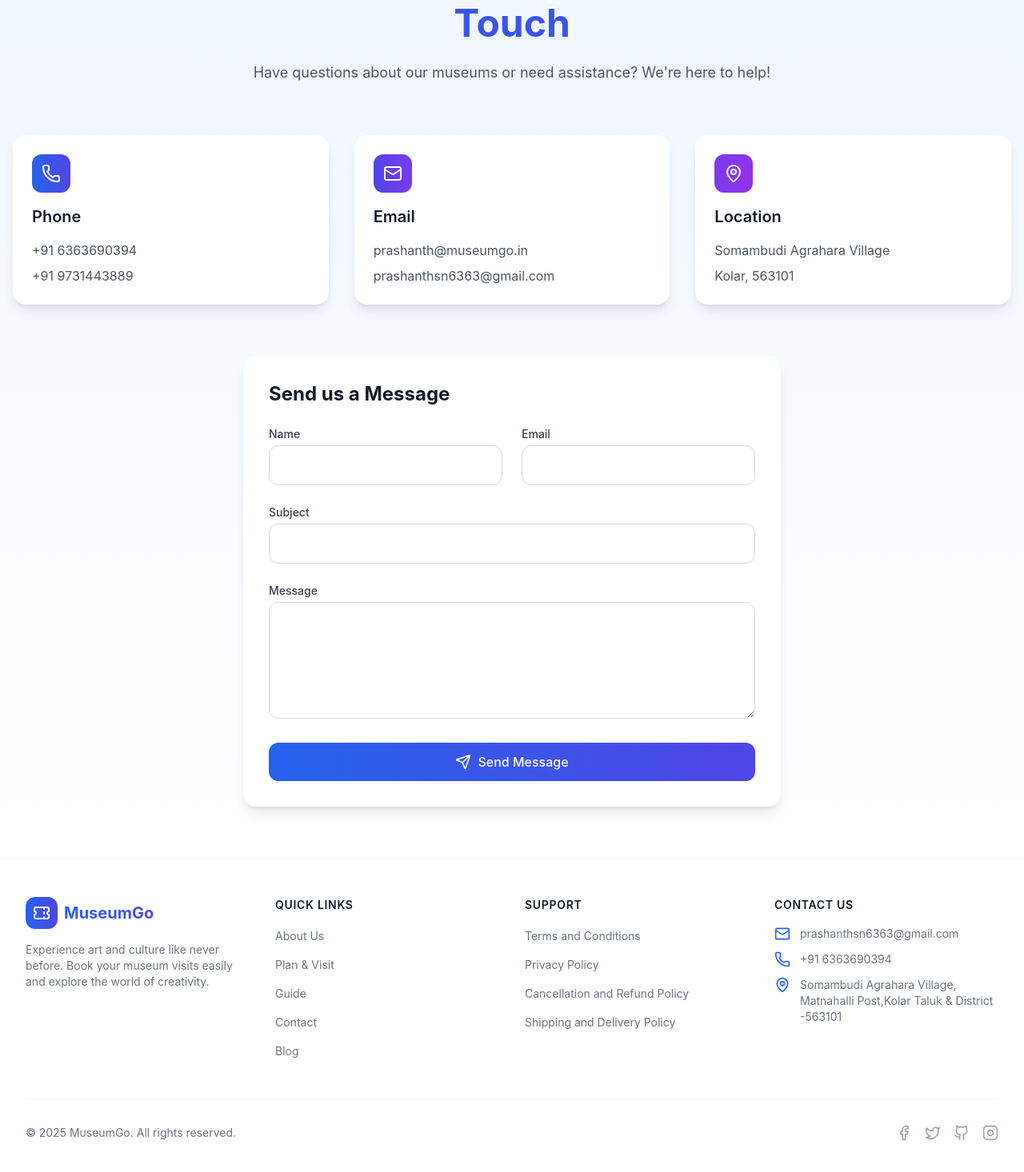
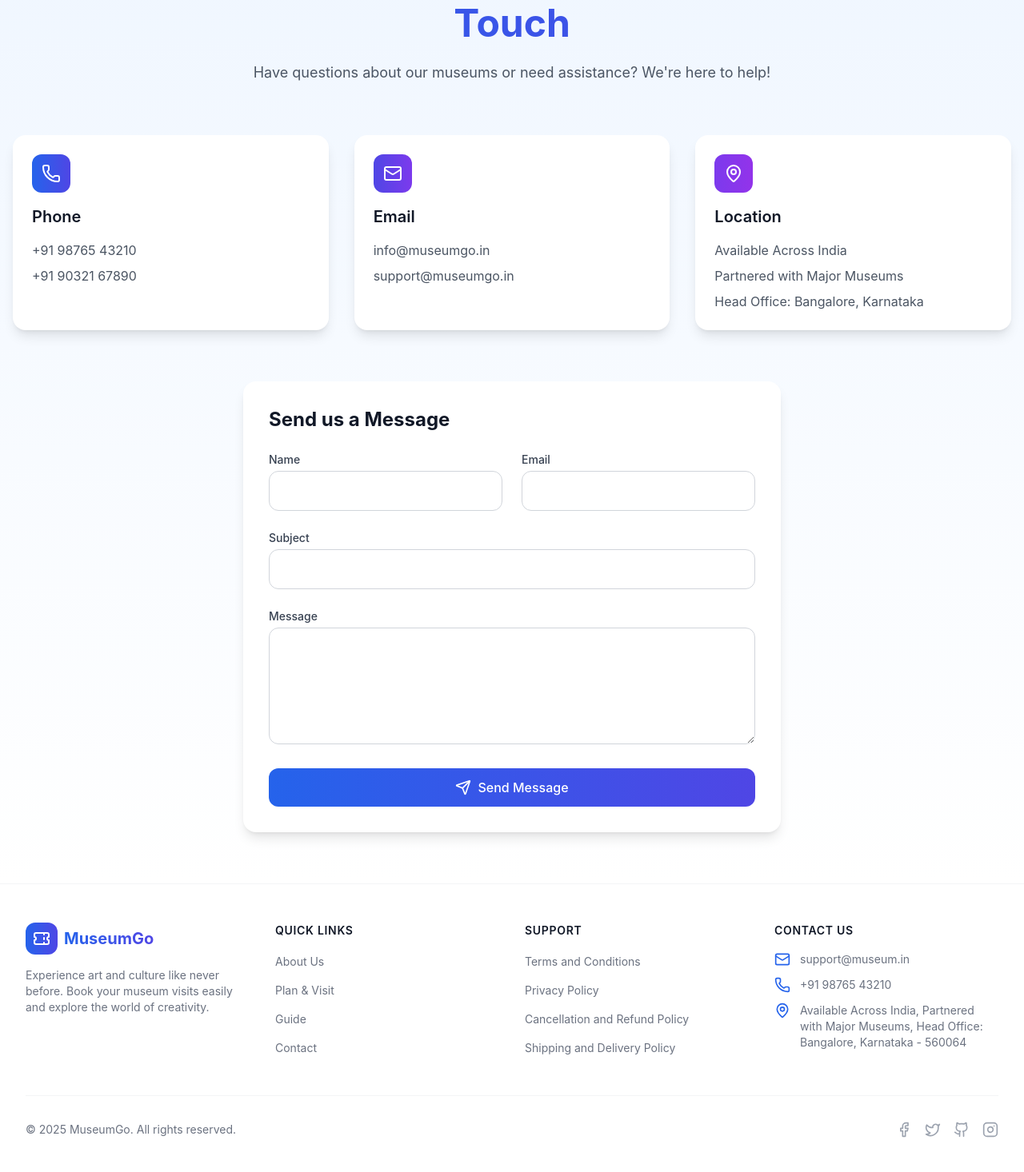
Before and after one commit to Prashanth0718/ONLINE-CHATBOT-TICKETING-SYSTEM, a React (Vite) app in the folder frontend/: page /contact in a window 1280 px wide. Shown: the part 172-1638 px from the top of the page at 80% size. Built offline with nearby package versions, Linux system fonts and the light colour scheme.

Commit message:
Updated Contact Deatails In All Pages

```diff
--- a/frontend/package.json
+++ b/frontend/package.json
@@ -16,6 +16,7 @@
     "chart.js": "^4.4.8",
     "daisyui": "^5.0.28",
     "date-fns": "^4.1.0",
+    "emailjs-com": "^3.2.0",
     "emoji-dictionary": "^1.0.12",
     "framer-motion": "^12.7.4",
     "i18next": "^24.2.3",
--- a/frontend/src/components/Chatbot.jsx
+++ b/frontend/src/components/Chatbot.jsx
@@ -189,7 +189,7 @@ const Chatbot = () => {
                 >
                   {darkMode ? <Sun className="w-5 h-5 text-white" /> : <Moon className="w-5 h-5 text-white" />}
                 </motion.button>
-                <select
+                {/* <select
                   value={language}
                   onChange={(e) => setLanguage(e.target.value)}
                   className="bg-white/10 text-white rounded-lg px-3 py-1.5 text-sm font-medium focus:outline-none focus:ring-2 focus:ring-white/50"
@@ -199,7 +199,7 @@ const Chatbot = () => {
                   <option value="kn">ಕನ್ನಡ</option>
                   <option value="te">తెలుగు</option>
                   <option value="ta">தமிழ்</option>
-                </select>
+                </select> */}
               </div>
             </div>
           </div>
--- a/frontend/src/components/Footer.jsx
+++ b/frontend/src/components/Footer.jsx
@@ -6,8 +6,7 @@ const navigation = {
     { name: "About Us", href: "/about" },
     { name: "Plan & Visit", href: "/plan-visit" },
     { name: "Guide", href: "/guide" },
-    { name: "Contact", href: "/contact" },
-    { name: "Blog", href: "/" },
+    { name: "Contact", href: "/contact" }
   ],
   support: [
     { name: "Terms and Conditions", href: "https://merchant.razorpay.com/policy/PxvBZpRFn3qLEU/terms" },
@@ -22,9 +21,9 @@ const navigation = {
     { name: "Instagram", href: "https://www.instagram.com/__.prashanth_kshatriyas18.__/", icon: Instagram },
   ],
   contact: [
-    { icon: Mail, text: "prashanthsn6363@gmail.com" },
-    { icon: Phone, text: "+91 6363690394" },
-    { icon: MapPin, text: "Somambudi Agrahara Village, Matnahalli Post,Kolar Taluk & District -563101" },
+    { icon: Mail, text: "support@museum.in" },
+    { icon: Phone, text: "+91 98765 43210" },
+    { icon: MapPin, text: "Available Across India, Partnered with Major Museums, Head Office: Bangalore, Karnataka - 560064" },
   ],
 };
 
--- a/frontend/src/pages/About.jsx
+++ b/frontend/src/pages/About.jsx
@@ -18,19 +18,19 @@ const About = () => {
     {
       name: "Mr. Prashanth S N",
       role: "Museum Director",
-      image: "https://images.pexels.com/photos/1181686/pexels-photo-1181686.jpeg?auto=compress&cs=tinysrgb&w=300",
+      image: "https://images.pexels.com/photos/25884444/pexels-photo-25884444/free-photo-of-young-man-in-suit-sitting-at-table.jpeg?auto=compress&cs=tinysrgb&w=600?auto=compress&cs=tinysrgb&w=300",
       bio: "With over 20 years of experience in museum curation and management."
     },
     {
-      name: "Michael Chen",
+      name: "Nithin H M",
       role: "Head Curator",
       image: "https://images.pexels.com/photos/2379004/pexels-photo-2379004.jpeg?auto=compress&cs=tinysrgb&w=300",
       bio: "Specializing in modern art and digital exhibitions."
     },
     {
-      name: "Emily Rodriguez",
+      name: "Kanala Krishna",
       role: "Education Director",
-      image: "https://images.pexels.com/photos/1181695/pexels-photo-1181695.jpeg?auto=compress&cs=tinysrgb&w=300",
+      image: "https://images.pexels.com/photos/8382048/pexels-photo-8382048.jpeg?auto=compress&cs=tinysrgb&w=300",
       bio: "Leading our educational programs and community outreach initiatives."
     }
   ];
@@ -168,11 +168,11 @@ const About = () => {
                 transition={{ delay: index * 0.1 }}
                 className="bg-white rounded-2xl shadow-lg overflow-hidden group hover:shadow-xl transition-all duration-300"
               >
-                <div className="relative h-64 overflow-hidden">
+                <div className="relative h-80 overflow-hidden">
                   <img
                     src={member.image}
                     alt={member.name}
-                    className="w-full h-full object-cover transform transition-transform duration-500 group-hover:scale-110"
+                    className="w-full h-full object-cover object-center transform transition-transform duration-500 group-hover:scale-110"
                   />
                   <div className="absolute inset-0 bg-gradient-to-t from-black/60 to-transparent" />
                 </div>
--- a/frontend/src/pages/Contact.jsx
+++ b/frontend/src/pages/Contact.jsx
@@ -2,6 +2,7 @@ import React, { useState } from 'react';
 import { motion } from 'framer-motion';
 import { Mail, Phone, MapPin, Send, Loader } from 'lucide-react';
 import Toast from '../components/ui/Toast';
+import emailjs from 'emailjs-com';
 
 const Contact = () => {
   const [formData, setFormData] = useState({
@@ -23,8 +24,12 @@ const Contact = () => {
     setLoading(true);
 
     try {
-      // Simulate API call
-      await new Promise(resolve => setTimeout(resolve, 1000));
+      await emailjs.send(
+        import.meta.env.VITE_EMAILJS_SERVICE_ID,
+        import.meta.env.VITE_EMAILJS_TEMPLATE_ID,
+        formData,
+        import.meta.env.VITE_EMAILJS_PUBLIC_KEY
+      );
       showToast('Message sent successfully!');
       setFormData({ name: '', email: '', subject: '', message: '' });
     } catch (error) {
@@ -43,19 +48,19 @@ const Contact = () => {
     {
       icon: Phone,
       title: "Phone",
-      details: ["+91 6363690394", "+91 9731443889"],
+      details: ["+91 98765 43210", "+91 90321 67890"],
       color: "from-blue-600 to-indigo-600"
     },
     {
       icon: Mail,
       title: "Email",
-      details: ["prashanth@museumgo.in", "prashanthsn6363@gmail.com"],
+      details: ["info@museumgo.in", "support@museumgo.in"],
       color: "from-indigo-600 to-violet-600"
     },
     {
       icon: MapPin,
       title: "Location",
-      details: ["Somambudi Agrahara Village", "Kolar, 563101"],
+      details: ["Available Across India", "Partnered with Major Museums", "Head Office: Bangalore, Karnataka"],
       color: "from-violet-600 to-purple-600"
     }
   ];
--- a/frontend/src/pages/Guide.jsx
+++ b/frontend/src/pages/Guide.jsx
@@ -165,12 +165,9 @@ const Guide = () => {
           <h2 className="text-2xl font-bold mb-4">Need Help?</h2>
           <p className="mb-6">Our support team is available 24/7 to assist you with any questions.</p>
           <div className="flex flex-col sm:flex-row justify-center items-center space-y-4 sm:space-y-0 sm:space-x-6">
-            <a href="mailto:prashanthsn6363@gmail.com" className="bg-white text-blue-600 px-6 py-3 rounded-xl font-semibold hover:bg-blue-50 transition-colors duration-300">
-              Email Support
-            </a>
-            <a href="tel:+916363690394" className="text-white border-2 border-white px-6 py-3 rounded-xl font-semibold hover:bg-white/10 transition-colors duration-300">
-              Call Us
-            </a>
+          <a href="/contact" className="bg-white text-blue-600 px-6 py-3 rounded-xl font-semibold hover:bg-blue-50 transition-colors duration-300">
+            Contact Us
+          </a>
           </div>
         </motion.div>
       </div>
--- a/frontend/src/pages/PlanVisit.jsx
+++ b/frontend/src/pages/PlanVisit.jsx
@@ -107,9 +107,9 @@ const PlanVisit = () => {
       icon: Phone,
       title: "Contact",
       details: [
-        "Email: info@museumgo.com",
-        "Support: help@museumgo.com",
-        "Phone: +1 (555) 123-4567"
+        "Email: info@museumgo.in",
+        "Support: support@museumgo.in",
+        "Phone: +91 98765 43210"
       ]
     }
   ];
```
Also changed, not shown: 1 other file (tests, documents, lock files or other folders).
